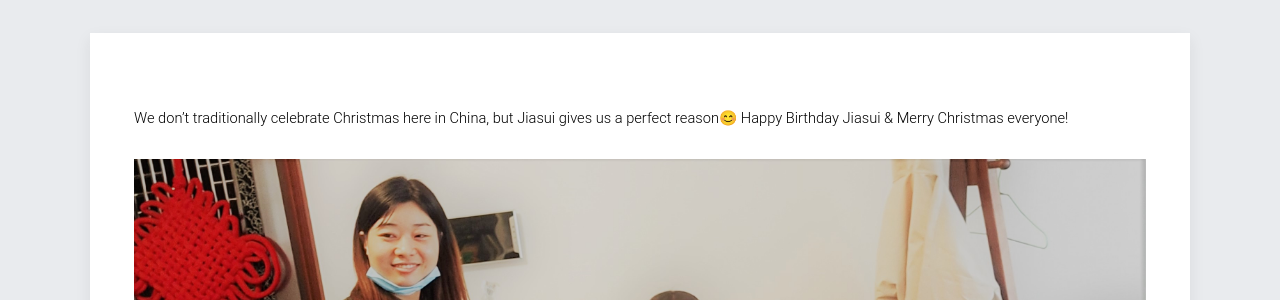
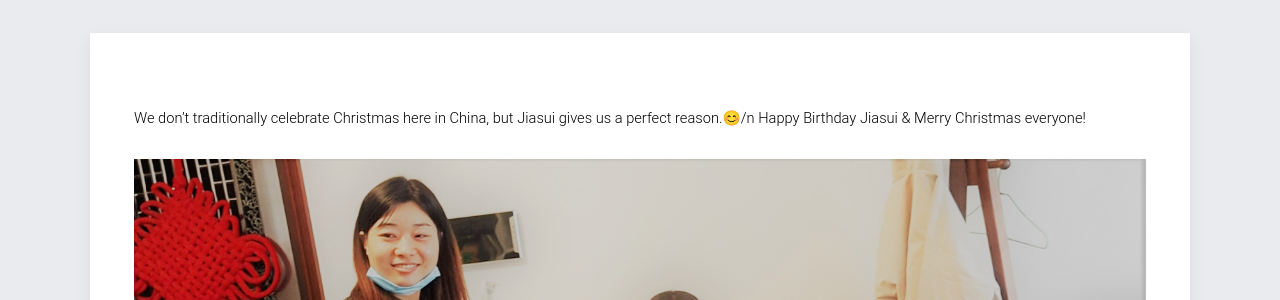
Before and after one commit to mm809/mm809.github.io, a Jekyll site: the page built from _posts/2020-12-26-Jiasui_Bday.md, in a window 1280 px wide and 900 px high. Shown: the part 343-643 px from the top of the window. Built offline with Jekyll 4.4.1, drawn with Linux system fonts in a browser that asks for light colours.

```diff
--- a/_posts/2020-12-26-Jiasui_Bday.md
+++ b/_posts/2020-12-26-Jiasui_Bday.md
@@ -5,7 +5,7 @@ layout: pages
 group: news
 ---
 
-We don’t traditionally celebrate Christmas here in China, but Jiasui gives us a perfect reason😊
+We don’t traditionally celebrate Christmas here in China, but Jiasui gives us a perfect reason.😊/n
 Happy Birthday Jiasui & Merry Christmas everyone!
 
 
```
